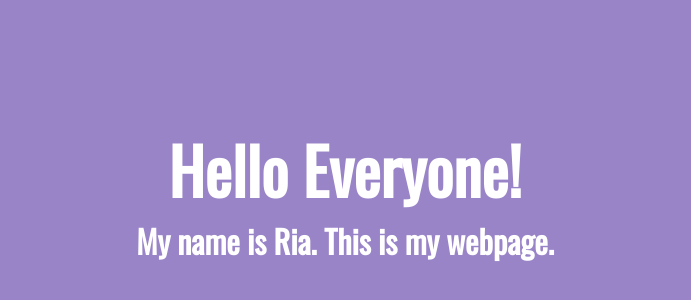
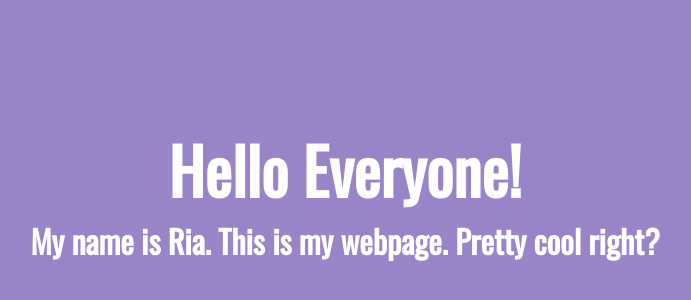
Before and after one commit to ria-antony/01-first-website, a plain HTML site: page index.html in a window 1280 px wide. Shown: the part 208-508 px from the top of the page, without its empty margins (295-986 px from the left). Drawn offline with nearby package versions, Linux system fonts and the light colour scheme.

Commit message:
updated index

```diff
--- a/index.html
+++ b/index.html
@@ -7,7 +7,7 @@
     <body>
         <div class="container">
             <h1>Hello Everyone!</h1>
-            <h3>My name is Ria. This is my webpage.</h3>
+            <h3>My name is Ria. This is my webpage. Pretty cool right?</h3>
         </div>
     </body>
 </html>
```
